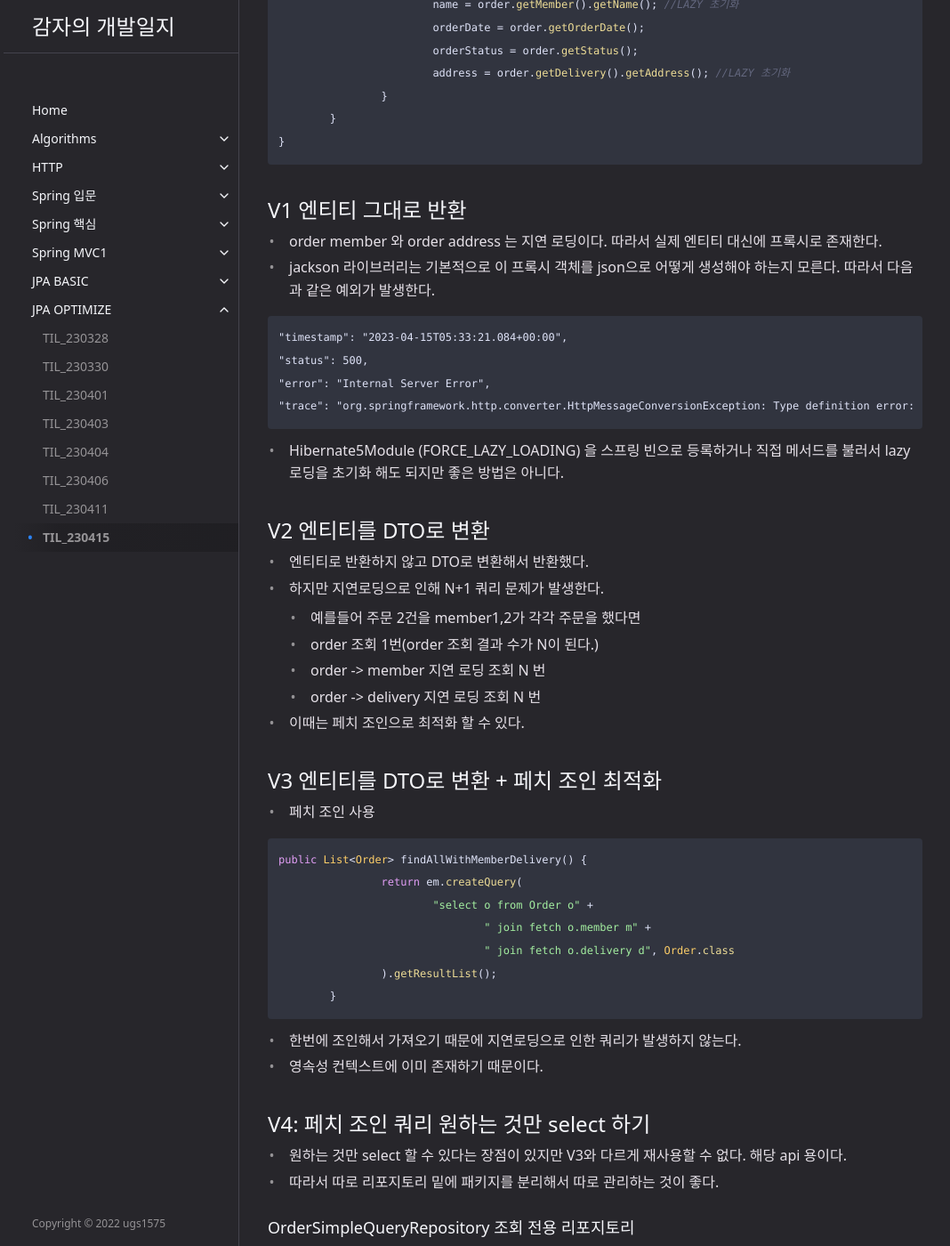
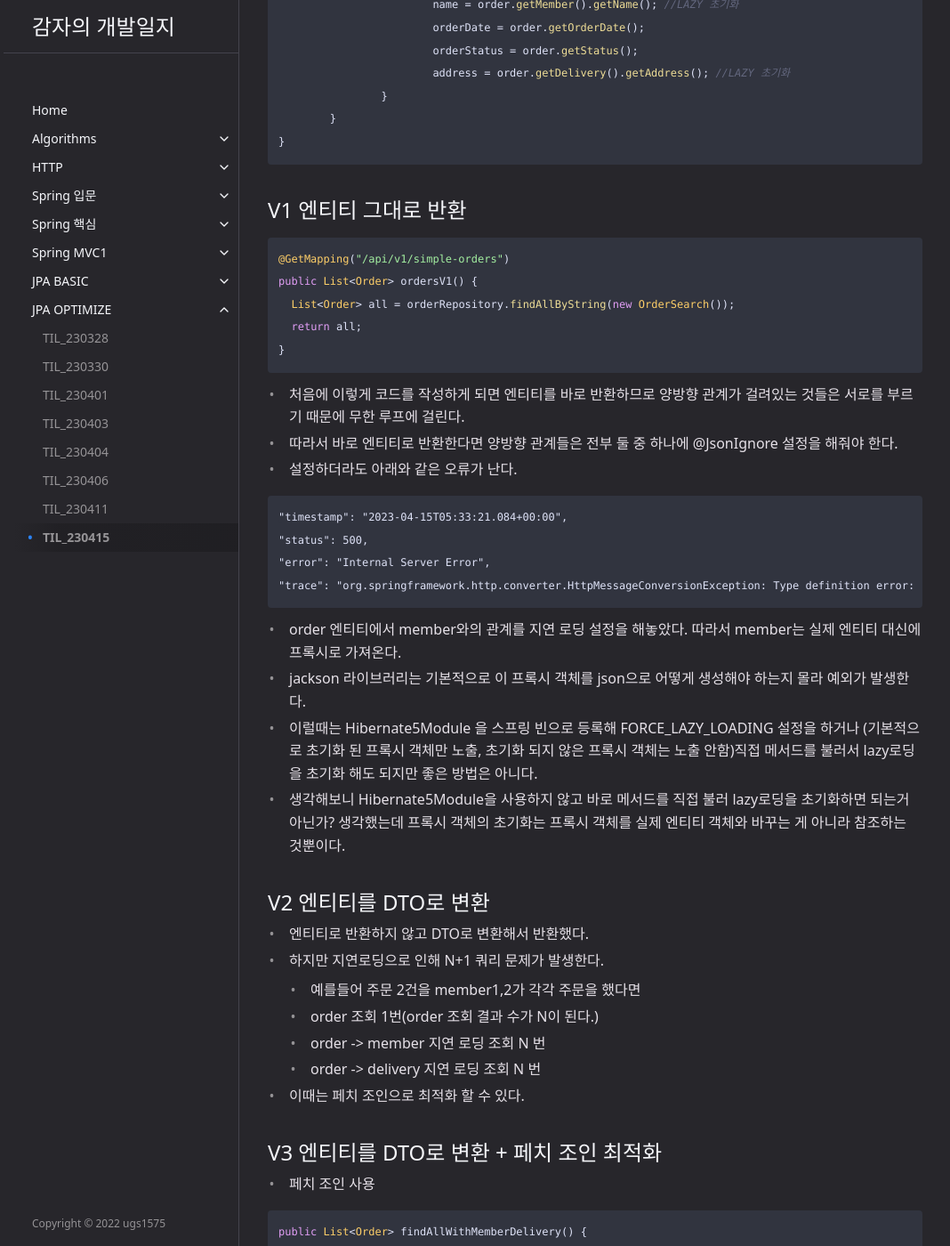
Before and after one commit to ugs1575/ugs1575.github.io, a Jekyll site: the page built from docs/jpa-optimize/til_230415.md, in a window 1280 px wide and 1400 px high, scrolled down 1889 px. Shown: the whole window at 89% size, without its empty margins (103-1171 px from the left). Built offline with Jekyll 4.4.1, drawn with Linux system fonts in a browser that asks for light colours.

Commit message:
정리 내용 수정

````diff
--- a/docs/jpa-optimize/til_230415.md
+++ b/docs/jpa-optimize/til_230415.md
@@ -79,8 +79,18 @@ public class OrderSimpleApiController {
 ```
 
 ## V1 엔티티 그대로 반환
-- order member 와 order address 는 지연 로딩이다. 따라서 실제 엔티티 대신에 프록시로 존재한다.
-- jackson 라이브러리는 기본적으로 이 프록시 객체를 json으로 어떻게 생성해야 하는지 모른다. 따라서 다음과 같은 예외가 발생한다.
+
+```java
+@GetMapping("/api/v1/simple-orders")
+public List<Order> ordersV1() {
+  List<Order> all = orderRepository.findAllByString(new OrderSearch());
+  return all;
+}
+```
+
+- 처음에 이렇게 코드를 작성하게 되면 엔티티를 바로 반환하므로 양방향 관계가 걸려있는 것들은 서로를 부르기 때문에 무한 루프에 걸린다.
+- 따라서 바로 엔티티로 반환한다면 양방향 관계들은 전부 둘 중 하나에 @JsonIgnore 설정을 해줘야 한다.
+- 설정하더라도 아래와 같은 오류가 난다.
 
 ```text
 "timestamp": "2023-04-15T05:33:21.084+00:00",
@@ -89,7 +99,10 @@ public class OrderSimpleApiController {
 "trace": "org.springframework.http.converter.HttpMessageConversionException: Type definition error: [simple type, class org.hibernate.proxy.pojo.bytebuddy.ByteBuddyInterceptor];
 ```
 
-- Hibernate5Module (FORCE_LAZY_LOADING) 을 스프링 빈으로 등록하거나 직접 메서드를 불러서 lazy로딩을 초기화 해도 되지만 좋은 방법은 아니다.
+- order 엔티티에서 member와의 관계를 지연 로딩 설정을 해놓았다. 따라서 member는 실제 엔티티 대신에 프록시로 가져온다.
+- jackson 라이브러리는 기본적으로 이 프록시 객체를 json으로 어떻게 생성해야 하는지 몰라 예외가 발생한다.
+- 이럴때는 Hibernate5Module 을 스프링 빈으로 등록해 FORCE_LAZY_LOADING 설정을 하거나 (기본적으로 초기화 된 프록시 객체만 노출, 초기화 되지 않은 프록시 객체는 노출 안함)직접 메서드를 불러서 lazy로딩을 초기화 해도 되지만 좋은 방법은 아니다.
+- 생각해보니 Hibernate5Module을 사용하지 않고 바로 메서드를 직접 불러 lazy로딩을 초기화하면 되는거 아닌가? 생각했는데 프록시 객체의 초기화는 프록시 객체를 실제 엔티티 객체와 바꾸는 게 아니라 참조하는 것뿐이다.
 
 ## V2 엔티티를 DTO로 변환
 - 엔티티로 반환하지 않고 DTO로 변환해서 반환했다.
@@ -171,8 +184,7 @@ public class OrderSimpleQueryDto {
 1. 우선 엔티티를 DTO로 변환하는 방법을 선택한다.
 2. 필요하면 페치 조인으로 성능을 최적화 한다. 대부분의 성능 이슈가 해결된다.
 3. 그래도 안되면 DTO로 직접 조회하는 방법을 사용한다.
-4. 최후의 방법은 JPA가 제공하는 네이티브 SQL이나 스프링 JDBC Template을 사용해서 SQL을 직접
-사용한다.
+4. 최후의 방법은 JPA가 제공하는 네이티브 SQL이나 스프링 JDBC Template을 사용해서 SQL을 직접 사용한다.
 
 ## Ref.
 - <a href="https://www.inflearn.com/course/%EC%8A%A4%ED%94%84%EB%A7%81%EB%B6%80%ED%8A%B8-JPA-API%EA%B0%9C%EB%B0%9C-%EC%84%B1%EB%8A%A5%EC%B5%9C%EC%A0%81%ED%99%94/dashboard">김영한님의 JPA 강의</a>
````
Also changed, not shown: docs/jpa-basic/til_230314.md (+25 -10 lines), docs/jpa-basic/til_230326.md (+1 -1 lines).
